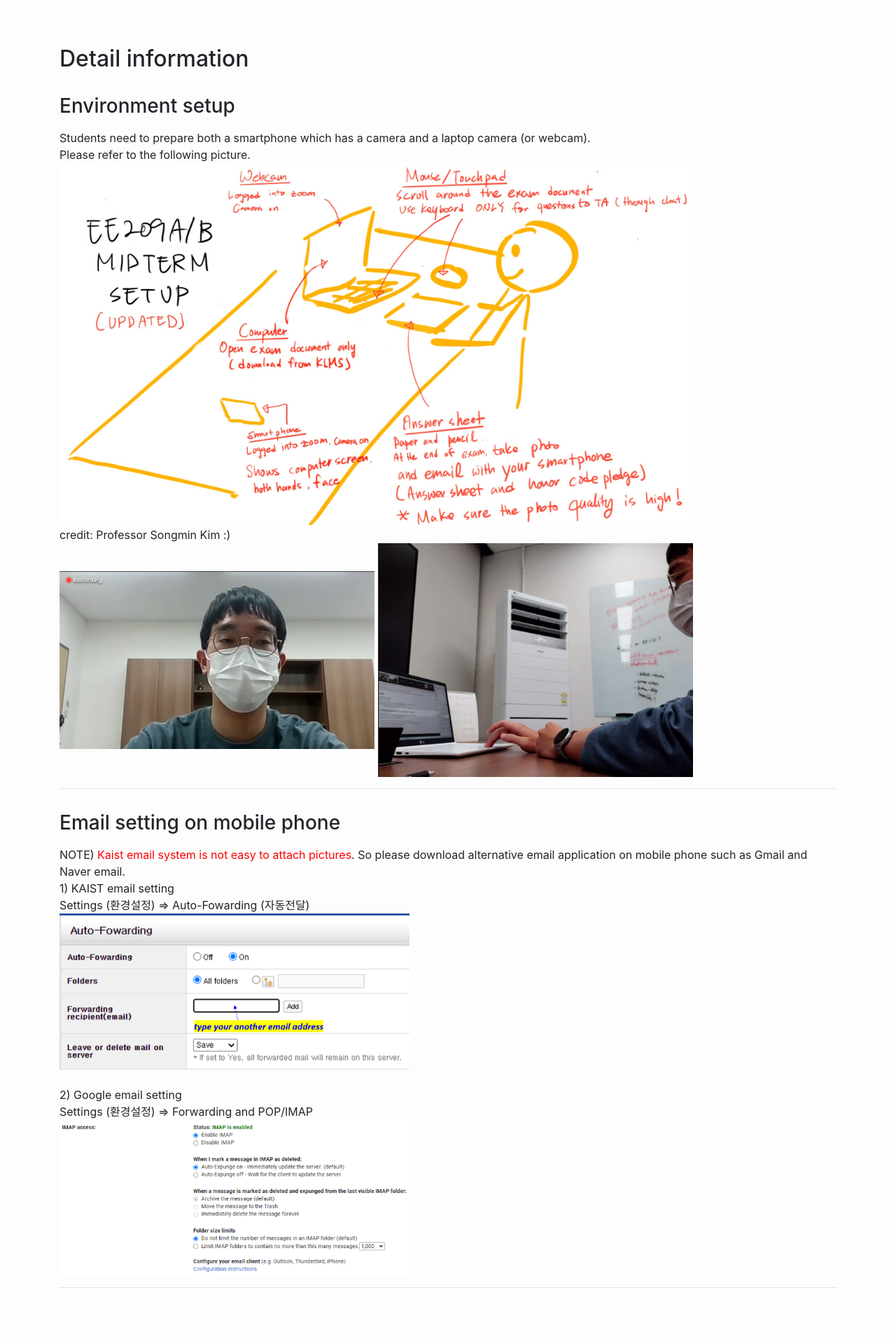
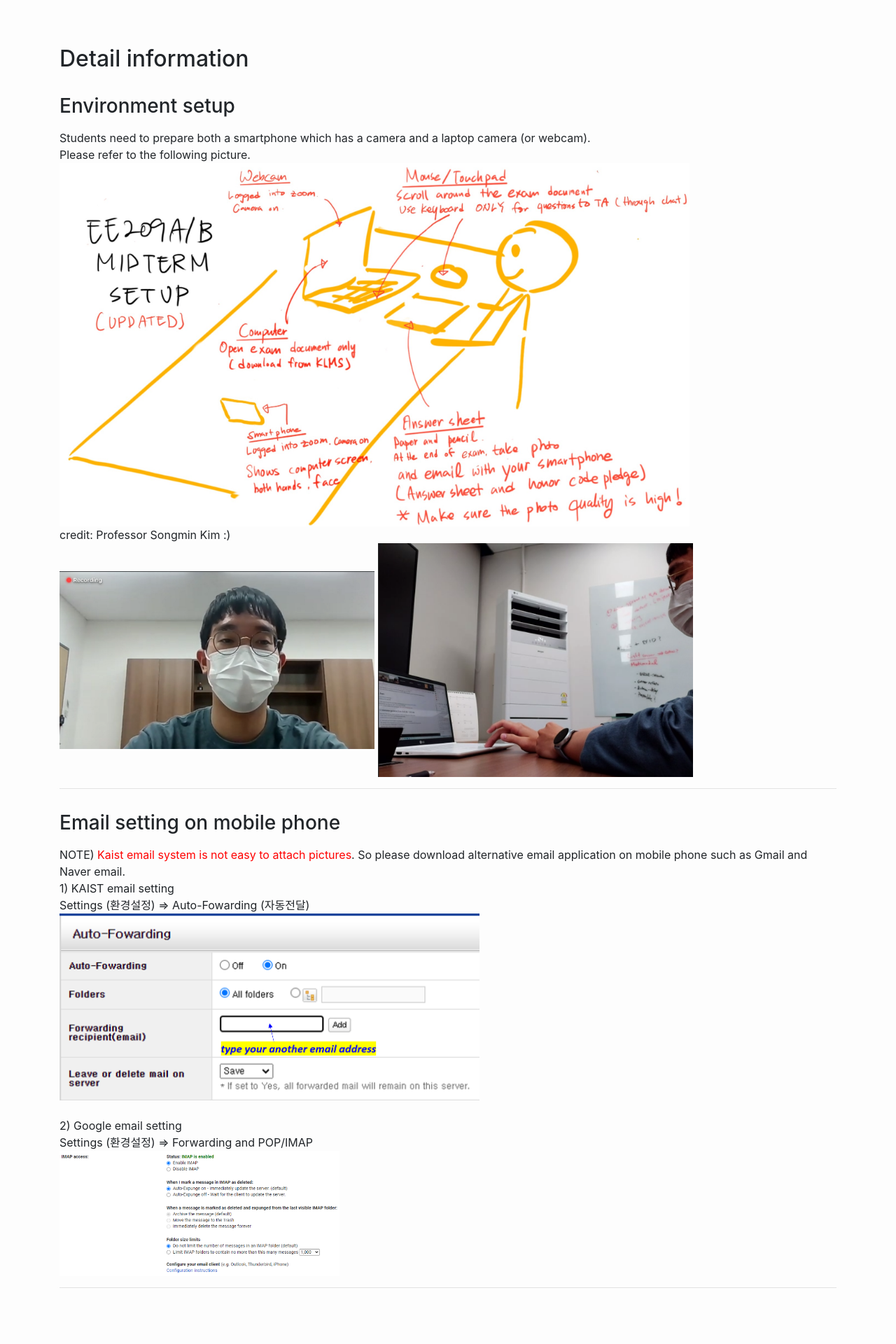
Before and after one commit to ee209-2020-fall/ee209-2020-fall, a Jekyll site: the page built from midterm.md, in a window 1280 px wide. Shown: the part 1343-3263 px from the top of the page at 70% size. Built offline with Jekyll 4.4.1, drawn with Linux system fonts in a browser that asks for light colours.

Commit message:
figure size

```diff
--- a/midterm.md
+++ b/midterm.md
@@ -57,11 +57,11 @@
 So please download alternative email application on mobile phone such as Gmail and Naver email.<br>
 1) KAIST email setting <br>
    Settings (환경설정) => Auto-Fowarding (자동전달) <br>
-   <img src="../exam/email1.png" width=500><br>
+   <img src="../exam/email1.png" width=600><br>
    <br>
 2) Google email setting <br>
    Settings (환경설정) => Forwarding and POP/IMAP <br>
-   <img src="../exam/email2.png" width=500><br>
+   <img src="../exam/email2.png" width=400><br>
 
 <hr>
 <br>
```
